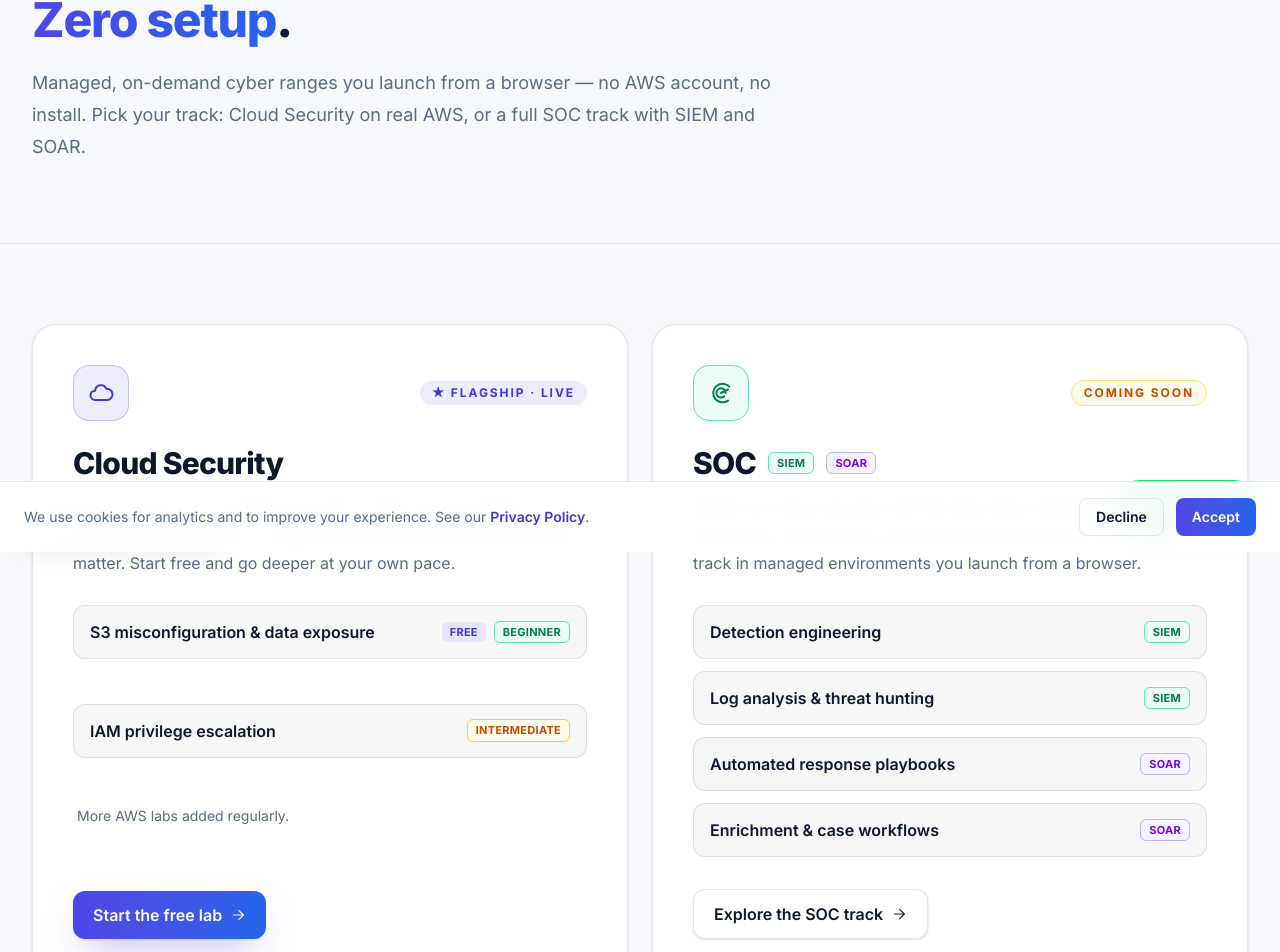
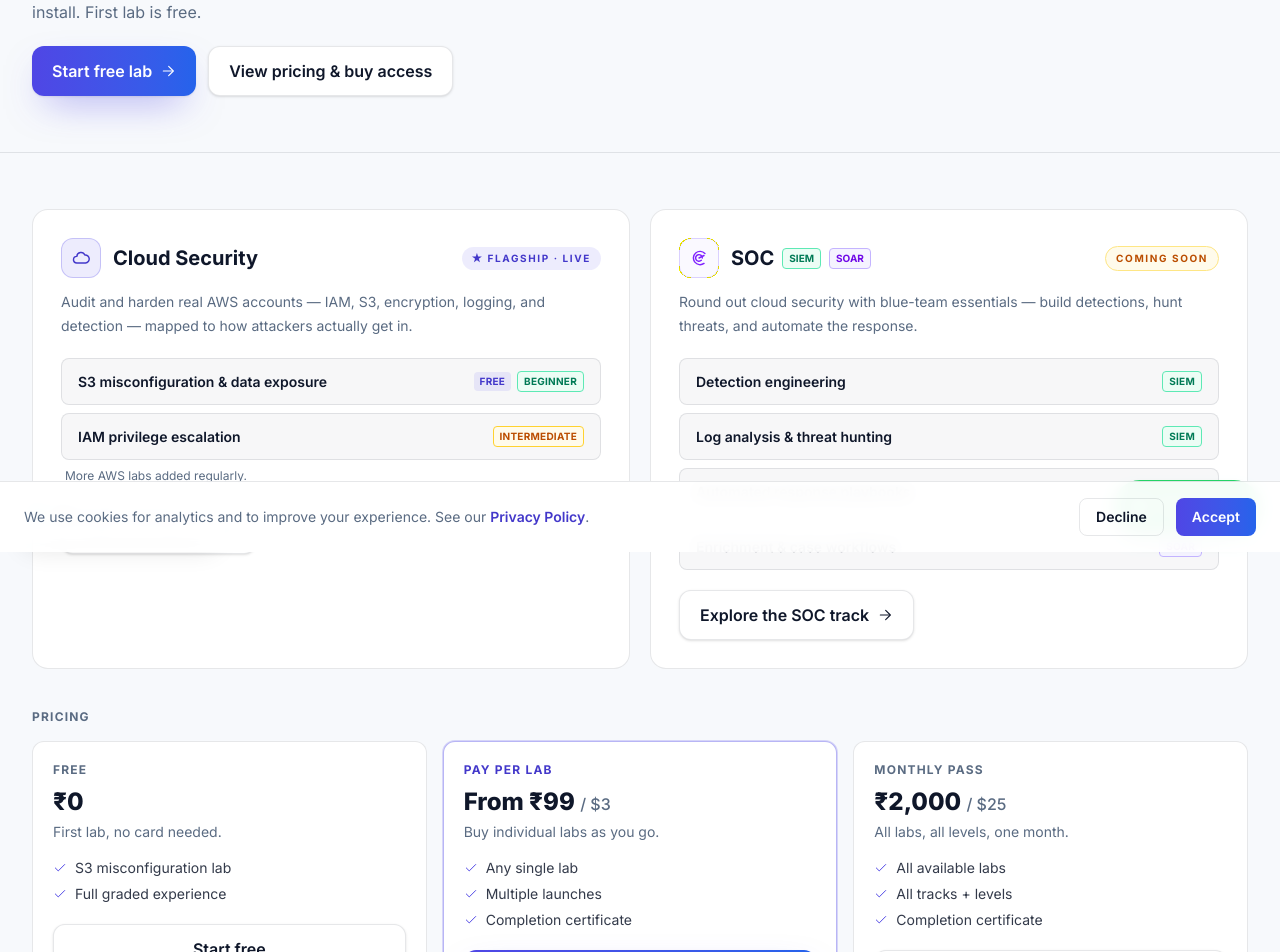
Before and after one commit to shieldsyncsecurity/shieldsync-website, a Next.js app: page /labs in a window 1280 px wide. Shown: the part 248-1200 px from the top of the page. Built offline with nearby package versions, Linux system fonts and the light colour scheme; no server answers.

Commit message:
Redesign /labs page + fix mobile Try-a-free-lab URL
Compact custom hero replaces PageHero; tracks + pricing merged into one section; mobile button now points to /labs-wizard?track=aws

Co-Authored-By: Claude Sonnet 4.6 <noreply@anthropic.com>

```diff
--- a/app/labs/page.tsx
+++ b/app/labs/page.tsx
@@ -2,10 +2,10 @@ import Link from "next/link";
 import type { Metadata } from "next";
 import { Container, Button } from "@/components/ui";
 import { Reveal } from "@/components/reveal";
-import { FaqSection, PageHero } from "@/components/sections";
+import { FaqSection } from "@/components/sections";
 import { SchemaOrg } from "@/components/schema-org";
 import { webPageSchema, breadcrumbSchema, faqSchema } from "@/lib/schema";
-import { ArrowRight, Cloud, Radar } from "@/components/icons";
+import { ArrowRight, Check, Cloud, Radar } from "@/components/icons";
 import { AWS_LABS, SOC_LABS, FAQS, SITE } from "@/lib/site";
 
 export const metadata: Metadata = {
@@ -34,13 +34,12 @@ const PAGE_SCHEMA = [
   faqSchema(FAQS.labs),
 ];
 
-const LEVEL: Record<string, string> = {
+const LEVEL_STYLE: Record<string, string> = {
   Beginner: "border-emerald-300 bg-emerald-50 text-emerald-700",
   Intermediate: "border-amber-300 bg-amber-50 text-amber-700",
   Advanced: "border-rose-300 bg-rose-50 text-rose-700",
 };
 
-// Direct free-lab page on the platform (no ?intent=launch, so no auto-redirect flash).
 const FREE_LAB_HREF = `${SITE.labsUrl}/labs/${AWS_LABS.find((l) => l.free)?.slug ?? "s3-misconfiguration-audit"}`;
 
 export default function LabsPage() {
@@ -48,169 +47,182 @@ export default function LabsPage() {
     <>
       <SchemaOrg schema={PAGE_SCHEMA} />
 
-      <PageHero
-        eyebrow="Hands-on labs"
-        title={
-          <>
-            Two tracks. Real environments. <span className="text-gradient">Zero setup</span>.
-          </>
-        }
-        description="Managed, on-demand cyber ranges you launch from a browser — no AWS account, no install. Pick your track: Cloud Security on real AWS, or a full SOC track with SIEM and SOAR."
-      />
+      {/* ── Compact hero ─────────────────────────────────────────────── */}
+      <section className="relative isolate overflow-hidden border-b border-line">
+        <div className="aurora absolute inset-0 -z-10" />
+        <div className="cyber-grid absolute inset-0 -z-10" />
+        <Container className="py-10 sm:py-14">
+          <Reveal>
+            <span className="inline-flex items-center gap-2 font-mono text-[11px] font-semibold uppercase tracking-[0.22em] text-brand-bright">
+              <span className="h-1 w-1 rounded-full bg-brand" />
+              Hands-on labs
+            </span>
+            <h1 className="mt-4 text-3xl font-extrabold leading-tight tracking-tight text-fg sm:text-4xl">
+              Two tracks. Real environments. <span className="text-gradient">Zero setup.</span>
+            </h1>
+            <p className="mt-3 max-w-2xl text-base leading-7 text-muted">
+              Managed, on-demand cyber ranges launched from your browser — no AWS account, no install.
+              First lab is free.
+            </p>
+            <div className="mt-5 flex flex-wrap gap-3">
+              <Button href={FREE_LAB_HREF} external>
+                Start free lab
+                <ArrowRight className="h-4 w-4" />
+              </Button>
+              <Button href={SITE.startUrl} variant="secondary">
+                View pricing & buy access
+              </Button>
+            </div>
+          </Reveal>
+        </Container>
+      </section>
 
-      {/* Two big track bars */}
-      <section className="border-b border-line py-14 sm:py-20">
-        <Container>
-          <div className="grid items-stretch gap-6 lg:grid-cols-2">
-            {/* ───────────────────────────── Cloud Security */}
+      {/* ── Tracks + Pricing in one section ──────────────────────────── */}
+      <section className="py-10 sm:py-14">
+        <Container className="grid gap-10">
+
+          {/* Track bars */}
+          <div className="grid items-stretch gap-5 lg:grid-cols-2">
+
+            {/* Cloud Security */}
             <Reveal>
-              <div className="flex h-full flex-col rounded-3xl border border-line bg-panel p-8 shadow-sm sm:p-10">
+              <div className="flex h-full flex-col rounded-2xl border border-line bg-panel p-6 sm:p-7">
                 <div className="flex items-center justify-between gap-3">
-                  <span className="inline-flex h-14 w-14 items-center justify-center rounded-2xl border border-brand/25 bg-brand/10 text-brand-bright">
-                    <Cloud className="h-7 w-7" />
-                  </span>
-                  <span className="rounded-full bg-brand/10 px-3 py-1 text-xs font-bold uppercase tracking-[0.16em] text-brand-bright">
+                  <div className="flex items-center gap-3">
+                    <span className="inline-flex h-10 w-10 items-center justify-center rounded-xl border border-brand/25 bg-brand/10 text-brand-bright">
+                      <Cloud className="h-5 w-5" />
+                    </span>
+                    <h2 className="text-xl font-bold text-fg">Cloud Security</h2>
+                  </div>
+                  <span className="shrink-0 rounded-full bg-brand/10 px-2.5 py-1 text-[10px] font-bold uppercase tracking-[0.16em] text-brand-bright">
                     ★ Flagship · Live
                   </span>
                 </div>
-                <h2 className="mt-6 text-3xl font-extrabold tracking-tight text-fg">Cloud Security</h2>
-                <p className="mt-3 text-base leading-7 text-muted">
-                  Audit and harden real AWS accounts — IAM, S3, encryption, logging, and detection — mapped to the
-                  attack paths that actually matter. Start free and go deeper at your own pace.
+                <p className="mt-3 text-sm leading-6 text-muted">
+                  Audit and harden real AWS accounts — IAM, S3, encryption, logging, and detection — mapped to how attackers actually get in.
                 </p>
-
-                <ul className="mt-7 grid flex-1 gap-3">
+                <ul className="mt-5 grid gap-2">
                   {AWS_LABS.map((lab) => (
                     <li key={lab.slug}>
                       <Link
                         href={`/labs/${lab.slug}`}
-                        className="group flex items-center justify-between gap-3 rounded-xl border border-line bg-surface px-4 py-3.5 transition hover:border-line-strong"
+                        className="group flex items-center justify-between gap-3 rounded-lg border border-line bg-surface px-4 py-3 transition hover:border-line-strong"
                       >
-                        <span className="font-semibold text-fg group-hover:text-brand-bright">{lab.title}</span>
-                        <span className="flex shrink-0 items-center gap-2">
-                          {lab.free ? (
-                            <span className="rounded-md bg-brand/10 px-2 py-0.5 text-[11px] font-bold uppercase tracking-wide text-brand-bright">
-                              Free
-                            </span>
-                          ) : null}
-                          <span className={`rounded-md border px-2 py-0.5 text-[11px] font-bold uppercase tracking-wide ${LEVEL[lab.level]}`}>
+                        <span className="text-sm font-semibold text-fg group-hover:text-brand-bright">{lab.title}</span>
+                        <span className="flex shrink-0 items-center gap-1.5">
+                          {lab.free && (
+                            <span className="rounded px-1.5 py-0.5 text-[10px] font-bold uppercase tracking-wide bg-brand/10 text-brand-bright">Free</span>
+                          )}
+                          <span className={`rounded border px-1.5 py-0.5 text-[10px] font-bold uppercase tracking-wide ${LEVEL_STYLE[lab.level]}`}>
                             {lab.level}
                           </span>
                         </span>
                       </Link>
                     </li>
                   ))}
-                  <li className="px-1 pt-1 text-sm text-muted">More AWS labs added regularly.</li>
+                  <li className="px-1 text-xs text-muted">More AWS labs added regularly.</li>
                 </ul>
-
-                <Button href={FREE_LAB_HREF} external className="mt-8 w-full sm:w-fit">
+                <Button href={FREE_LAB_HREF} external variant="secondary" className="mt-5 w-full sm:w-fit">
                   Start the free lab
                   <ArrowRight className="h-4 w-4" />
                 </Button>
               </div>
             </Reveal>
 
-            {/* ───────────────────────────── SOC (SIEM & SOAR) */}
-            <Reveal delay={100}>
-              <div className="flex h-full flex-col rounded-3xl border border-line bg-panel p-8 shadow-sm sm:p-10">
+            {/* SOC */}
+            <Reveal delay={80}>
+              <div className="flex h-full flex-col rounded-2xl border border-line bg-panel p-6 sm:p-7">
                 <div className="flex items-center justify-between gap-3">
-                  <span className="inline-flex h-14 w-14 items-center justify-center rounded-2xl border border-emerald-300 bg-emerald-50 text-emerald-700">
-                    <Radar className="h-7 w-7" />
-                  </span>
-                  <span className="rounded-full border border-amber-200 bg-amber-50 px-3 py-1 text-xs font-bold uppercase tracking-[0.16em] text-amber-700">
+                  <div className="flex items-center gap-3">
+                    <span className="inline-flex h-10 w-10 items-center justify-center rounded-xl border border-violet-300/60 bg-violet-50/50 text-violet-600">
+                      <Radar className="h-5 w-5" />
+                    </span>
+                    <div className="flex items-center gap-2">
+                      <h2 className="text-xl font-bold text-fg">SOC</h2>
+                      <span className="rounded border border-emerald-300 bg-emerald-50 px-1.5 py-0.5 text-[10px] font-bold uppercase text-emerald-700">SIEM</span>
+                      <span className="rounded border border-violet-300 bg-violet-50 px-1.5 py-0.5 text-[10px] font-bold uppercase text-violet-700">SOAR</span>
+                    </div>
+                  </div>
+                  <span className="shrink-0 rounded-full border border-amber-200 bg-amber-50 px-2.5 py-1 text-[10px] font-bold uppercase tracking-[0.16em] text-amber-700">
                     Coming soon
                   </span>
                 </div>
-                <div className="mt-6 flex flex-wrap items-center gap-3">
-                  <h2 className="text-3xl font-extrabold tracking-tight text-fg">SOC</h2>
-                  <span className="rounded-md border border-emerald-300 bg-emerald-50 px-2 py-0.5 text-[11px] font-bold uppercase tracking-wide text-emerald-700">SIEM</span>
-                  <span className="rounded-md border border-violet-300 bg-violet-50 px-2 py-0.5 text-[11px] font-bold uppercase tracking-wide text-violet-700">SOAR</span>
-                </div>
-                <p className="mt-3 text-base leading-7 text-muted">
-                  Round out cloud security with the blue-team essentials — build detections, hunt threats, and
-                  automate the response. A full SOC track in managed environments you launch from a browser.
+                <p className="mt-3 text-sm leading-6 text-muted">
+                  Round out cloud security with blue-team essentials — build detections, hunt threats, and automate the response.
                 </p>
-
-                <ul className="mt-7 grid flex-1 gap-3">
+                <ul className="mt-5 grid gap-2">
                   {SOC_LABS.map((lab) => (
                     <li
                       key={lab.slug}
-                      className="flex items-center justify-between gap-3 rounded-xl border border-line bg-surface px-4 py-3.5"
+                      className="flex items-center justify-between gap-3 rounded-lg border border-line bg-surface px-4 py-3"
                     >
-                      <span className="font-semibold text-fg">{lab.title}</span>
-                      <span
-                        className={`shrink-0 rounded-md border px-2 py-0.5 text-[11px] font-bold uppercase tracking-wide ${
-                          lab.product === "SIEM"
-                            ? "border-emerald-300 bg-emerald-50 text-emerald-700"
-                            : "border-violet-300 bg-violet-50 text-violet-700"
-                        }`}
-                      >
+                      <span className="text-sm font-semibold text-fg">{lab.title}</span>
+                      <span className={`shrink-0 rounded border px-1.5 py-0.5 text-[10px] font-bold uppercase tracking-wide ${
+                        lab.product === "SIEM"
+                          ? "border-emerald-300 bg-emerald-50 text-emerald-700"
+                          : "border-violet-300 bg-violet-50 text-violet-700"
+                      }`}>
                         {lab.product}
                       </span>
                     </li>
                   ))}
                 </ul>
-
-                <Button href="/labs/soc" variant="secondary" className="mt-8 w-full sm:w-fit">
+                <Button href="/labs/soc" variant="secondary" className="mt-5 w-full sm:w-fit">
                   Explore the SOC track
                   <ArrowRight className="h-4 w-4" />
                 </Button>
               </div>
             </Reveal>
           </div>
-        </Container>
-      </section>
 
-      {/* Pricing / access — clear path to the wizard + Paytm checkout */}
-      <section className="border-b border-line py-14 sm:py-20">
-        <Container>
+          {/* Pricing — 3 cards in one row */}
           <Reveal>
-            <div className="grid gap-6 sm:grid-cols-3">
+            <p className="mb-4 text-xs font-bold uppercase tracking-widest text-muted">Pricing</p>
+            <div className="grid gap-4 sm:grid-cols-3">
               {/* Free */}
-              <div className="flex flex-col rounded-2xl border border-line bg-panel p-7">
+              <div className="flex flex-col rounded-xl border border-line bg-panel p-5">
                 <p className="text-xs font-bold uppercase tracking-widest text-muted">Free</p>
-                <p className="mt-3 text-3xl font-extrabold text-fg">₹0</p>
-                <p className="mt-2 text-sm text-muted">Your first lab, no card required.</p>
-                <ul className="mt-5 grid gap-2 text-sm text-fg/85">
-                  <li>✓ S3 misconfiguration lab (Beginner)</li>
-                  <li>✓ Full lab experience</li>
-                  <li>✓ Auto-graded tasks</li>
+                <p className="mt-2 text-2xl font-extrabold text-fg">₹0</p>
+                <p className="mt-1 text-sm text-muted">First lab, no card needed.</p>
+                <ul className="mt-4 grid gap-1.5 text-sm text-fg/85">
+                  <li className="flex items-center gap-2"><Check className="h-3.5 w-3.5 shrink-0 text-brand" />S3 misconfiguration lab</li>
+                  <li className="flex items-center gap-2"><Check className="h-3.5 w-3.5 shrink-0 text-brand" />Full graded experience</li>
                 </ul>
-                <Button href={FREE_LAB_HREF} external variant="secondary" className="mt-auto pt-6">
+                <Button href={FREE_LAB_HREF} external variant="secondary" className="mt-5">
                   Start free
                 </Button>
               </div>
               {/* Per-lab */}
-              <div className="flex flex-col rounded-2xl border border-brand/40 bg-panel p-7 ring-1 ring-brand/30">
+              <div className="flex flex-col rounded-xl border border-brand/40 bg-panel p-5 ring-1 ring-brand/20">
                 <p className="text-xs font-bold uppercase tracking-widest text-brand-bright">Pay per lab</p>
-                <p className="mt-3 text-3xl font-extrabold text-fg">From ₹99 <span className="text-lg font-medium text-muted">/ $3</span></p>
-                <p className="mt-2 text-sm text-muted">Buy individual labs as you need them.</p>
-                <ul className="mt-5 grid gap-2 text-sm text-fg/85">
-                  <li>✓ Unlock any single lab</li>
-                  <li>✓ Multiple launches in window</li>
-                  <li>✓ Certificate on completion</li>
+                <p className="mt-2 text-2xl font-extrabold text-fg">From ₹99 <span className="text-base font-medium text-muted">/ $3</span></p>
+                <p className="mt-1 text-sm text-muted">Buy individual labs as you go.</p>
+                <ul className="mt-4 grid gap-1.5 text-sm text-fg/85">
+                  <li className="flex items-center gap-2"><Check className="h-3.5 w-3.5 shrink-0 text-brand" />Any single lab</li>
+                  <li className="flex items-center gap-2"><Check className="h-3.5 w-3.5 shrink-0 text-brand" />Multiple launches</li>
+                  <li className="flex items-center gap-2"><Check className="h-3.5 w-3.5 shrink-0 text-brand" />Completion certificate</li>
                 </ul>
-                <Button href={SITE.startUrl} className="mt-auto pt-6">
-                  Buy a lab
-                  <ArrowRight className="h-4 w-4" />
+                <Button href={SITE.startUrl} className="mt-5">
+                  Buy a lab <ArrowRight className="h-4 w-4" />
                 </Button>
               </div>
               {/* Monthly */}
-              <div className="flex flex-col rounded-2xl border border-line bg-panel p-7">
+              <div className="flex flex-col rounded-xl border border-line bg-panel p-5">
                 <p className="text-xs font-bold uppercase tracking-widest text-muted">Monthly pass</p>
-                <p className="mt-3 text-3xl font-extrabold text-fg">₹2,000 <span className="text-lg font-medium text-muted">/ $25</span></p>
-                <p className="mt-2 text-sm text-muted">All labs, all levels, for a full month.</p>
-                <ul className="mt-5 grid gap-2 text-sm text-fg/85">
-                  <li>✓ All available labs</li>
-                  <li>✓ All tracks + levels</li>
-                  <li>✓ Certificate on completion</li>
+                <p className="mt-2 text-2xl font-extrabold text-fg">₹2,000 <span className="text-base font-medium text-muted">/ $25</span></p>
+                <p className="mt-1 text-sm text-muted">All labs, all levels, one month.</p>
+                <ul className="mt-4 grid gap-1.5 text-sm text-fg/85">
+                  <li className="flex items-center gap-2"><Check className="h-3.5 w-3.5 shrink-0 text-brand" />All available labs</li>
+                  <li className="flex items-center gap-2"><Check className="h-3.5 w-3.5 shrink-0 text-brand" />All tracks + levels</li>
+                  <li className="flex items-center gap-2"><Check className="h-3.5 w-3.5 shrink-0 text-brand" />Completion certificate</li>
                 </ul>
-                <Button href={`${SITE.startUrl}&plan=monthly`} variant="secondary" className="mt-auto pt-6">
+                <Button href={`${SITE.startUrl}&plan=monthly`} variant="secondary" className="mt-5">
                   Get monthly pass
                 </Button>
               </div>
             </div>
           </Reveal>
+
         </Container>
       </section>
 
--- a/components/site-header.tsx
+++ b/components/site-header.tsx
@@ -267,7 +267,7 @@ export function SiteHeader() {
             >
               Apply for internship
             </Link>
-            <Button href="/labs" variant="secondary" className="mt-1">
+            <Button href="/labs-wizard?track=aws" variant="secondary" className="mt-1">
               Try a free lab
             </Button>
           </nav>
```
